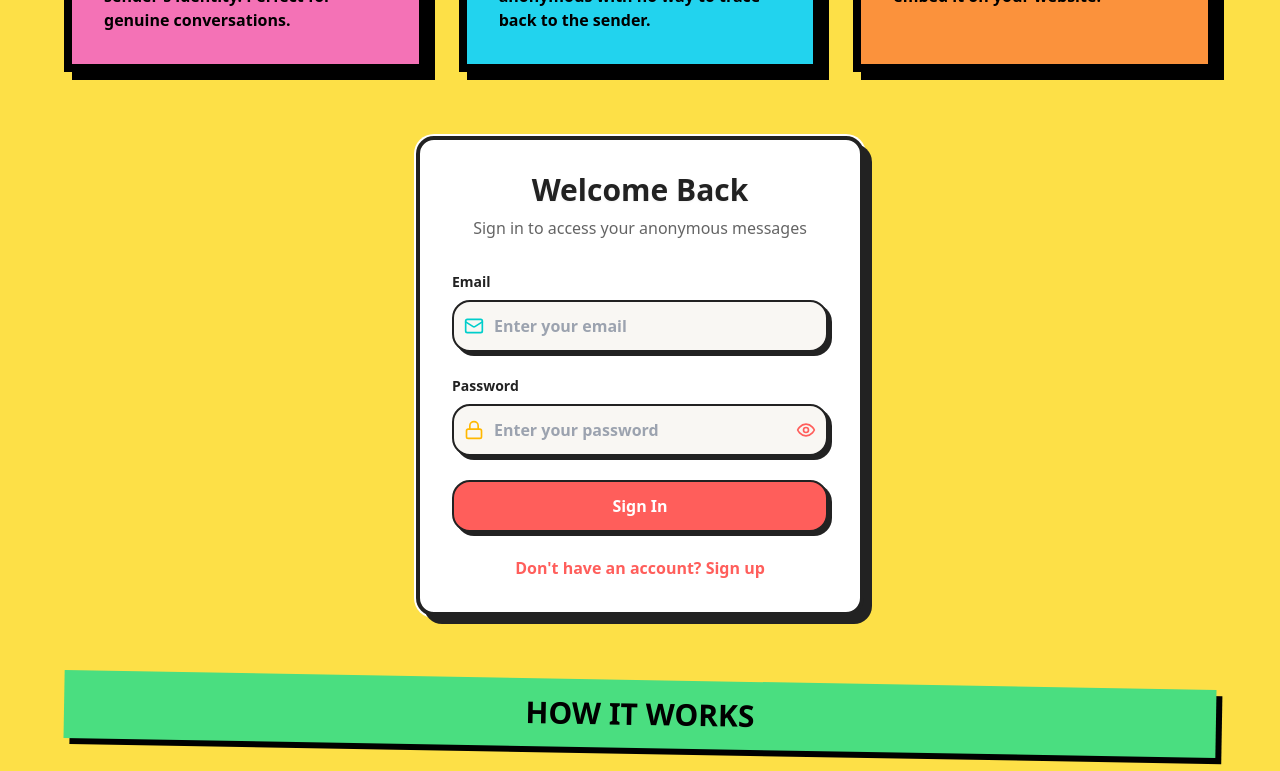
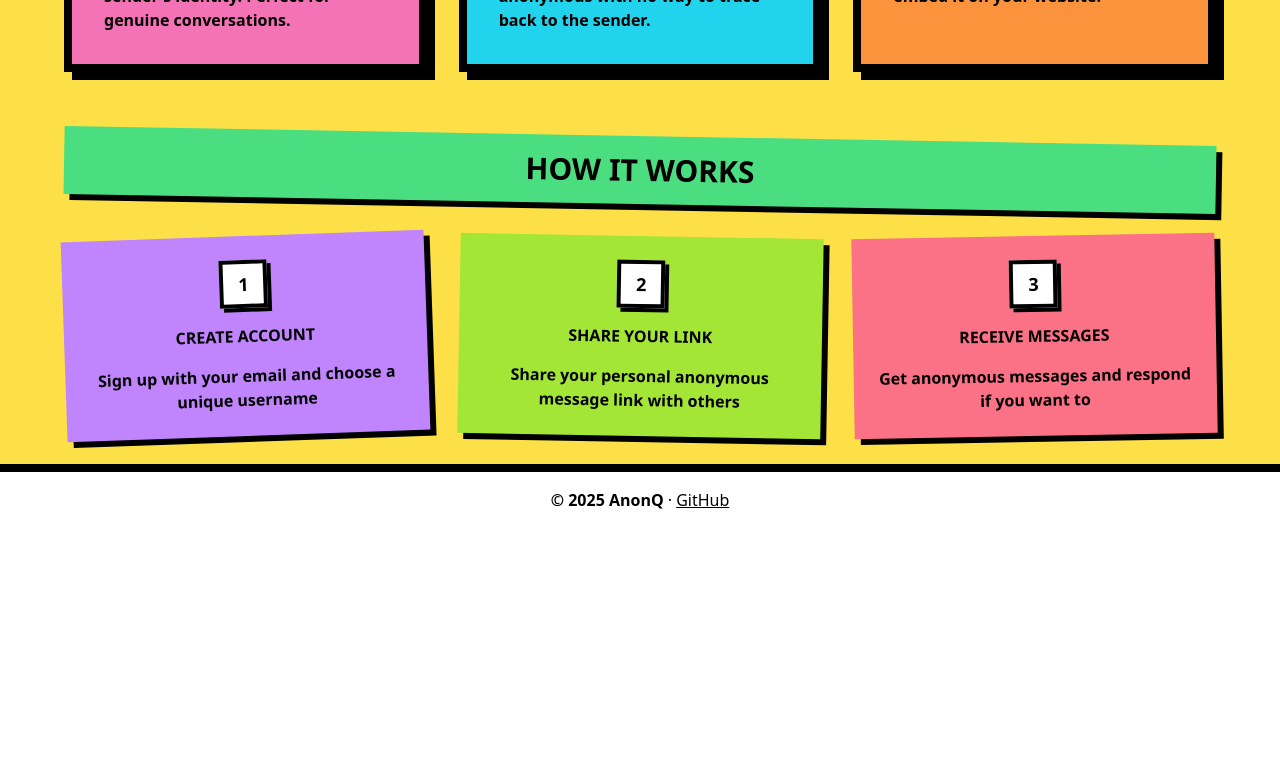
Before and after one commit to fariziadam11/AnonQ, a React (Vite) app: page / in a window 1280 px wide. Shown: the part 760-1531 px from the top of the page. After the commit the page ends 1288 px from the top, so only its background shows below. Built offline with nearby package versions, Linux system fonts and the light colour scheme; no server answers.

Commit message:
delete: remove auth form in home page

```diff
--- a/src/pages/HomePage.tsx
+++ b/src/pages/HomePage.tsx
@@ -1,7 +1,6 @@
 import React from 'react';
 import { MessageCircle, Users, Shield, Link as LinkIcon } from 'lucide-react';
 import { useAuth } from '../context/AuthContext';
-import { AuthForm } from '../components/AuthForm';
 
 export const HomePage: React.FC = () => {
   const { user, loading } = useAuth();
@@ -129,9 +128,6 @@ export const HomePage: React.FC = () => {
             </div>
           </div>
 
-          <div className="max-w-md mx-auto">
-            <AuthForm />
-          </div>
 
           <div className="mt-16 text-center">
             <h2 className="text-2xl sm:text-3xl font-black mb-8 p-4 border-6 shadow-[6px_6px_0px_0px_#000] transform rotate-1 uppercase text-black dark:text-white bg-green-400 dark:bg-green-600 border-black dark:border-white">
```
